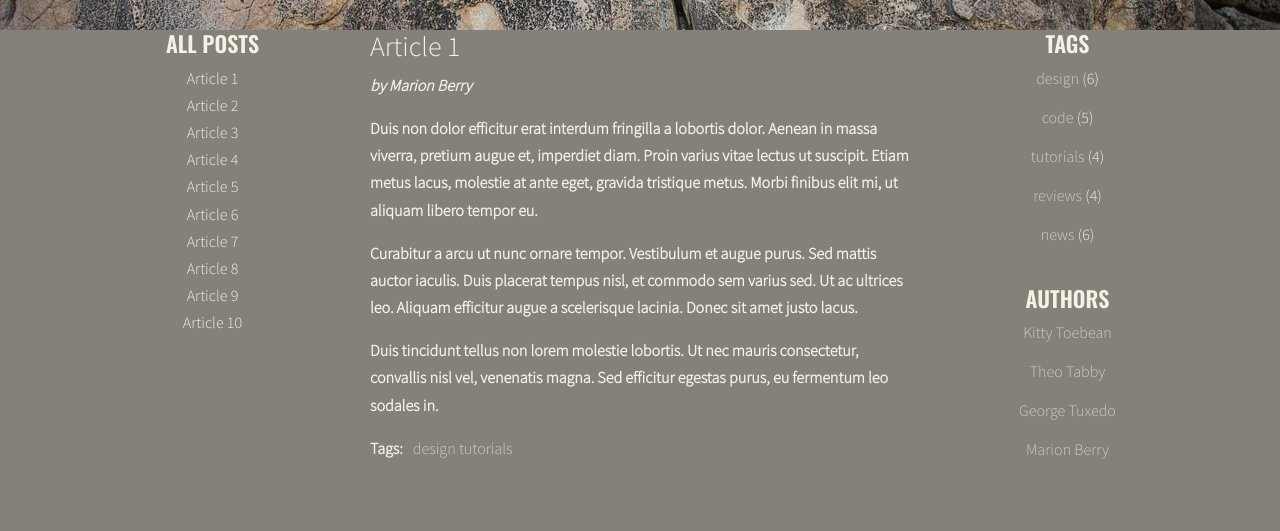
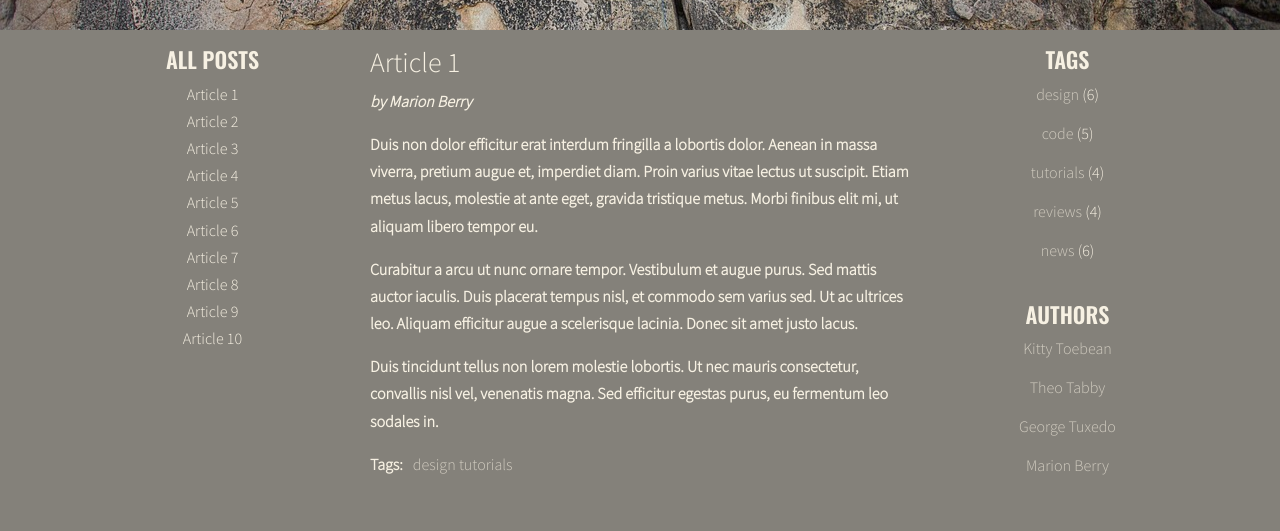
Before and after one commit to trojek71/javascript-blog, a website: page index.html in a window 1280 px wide. Shown: the part 269-800 px from the top of the page. Drawn offline with nearby package versions, Linux system fonts and the light colour scheme.

Commit message:
Add padding-top for section blog

```diff
--- a/index.html
+++ b/index.html
@@ -23,7 +23,7 @@
                         <input class="form-control my-0 py-1" type="text" placeholder="Search" aria-label="Search">
                 </div>
                     </div>
-                    <div class="col-lg-6-auto col-s-12 py-3">
+                    <div class="col-lg-6-auto col-s-12 py-3 pl-3">
                         <a class="fb-ic mr-3" role="button"><i class="fab fa-lg fa-facebook-f"></i></a>
                         <a class="tw-ic mr-3" role="button"><i class="fab fa-lg fa-twitter"></i></a>
                         <a class="yt-ic mr-3" role="button"><i class="fab fa-lg fa-youtube"></i></a>
@@ -48,13 +48,13 @@
 <div class="blog">
     <div class="container">
         <div class="row">
-            <div class="col-lg-3 col-sm-12">
+            <div class="col-lg-3 col-sm-12 pt-3">
                <h2 class="section-title">All posts</h2>
                     <ul class="list titles">
 
                     </ul>
             </div>
-            <div class="col-lg-6 col-sm-12">
+            <div class="col-lg-6 col-sm-12 pt-3">
                 <section class="posts">
                     <article class="post active" id="article-1">
                       <h3 class="post-title">Article 1</h3>
@@ -243,7 +243,7 @@
                 </section>
             </div>
 
-            <div class="col-lg-3 col-sm-12">
+            <div class="col-lg-3 col-sm-12 pt-3">
                     <div class="row">
                         <div class="col-lg-12-auto col-sm-12 pb-4">
                             <h2 class="section-title">Tags</h2>
```
